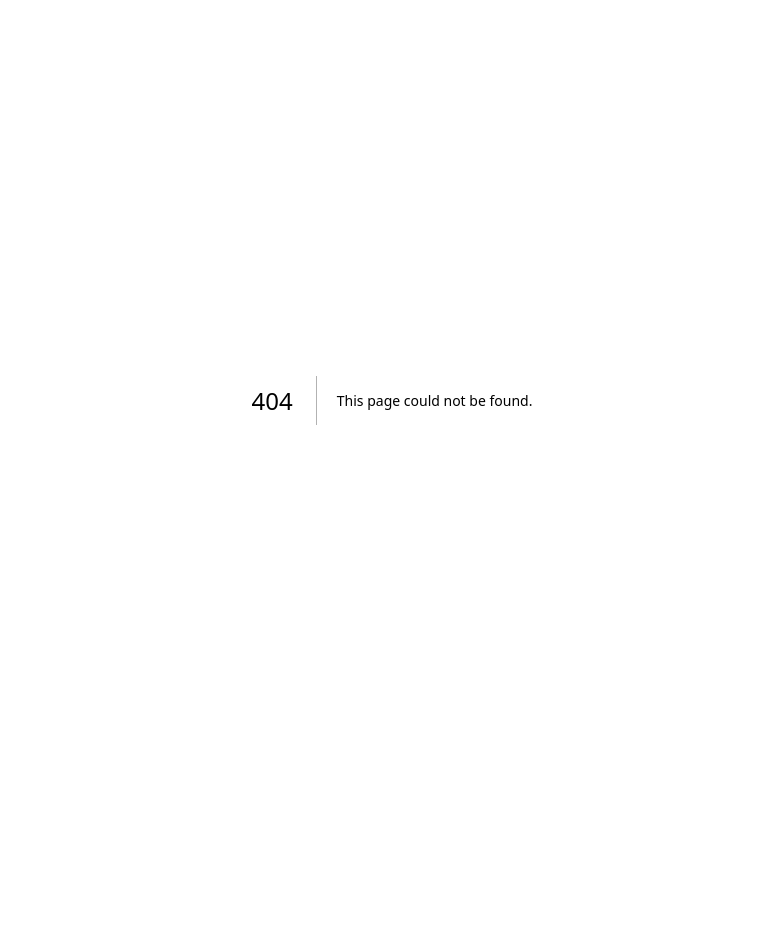
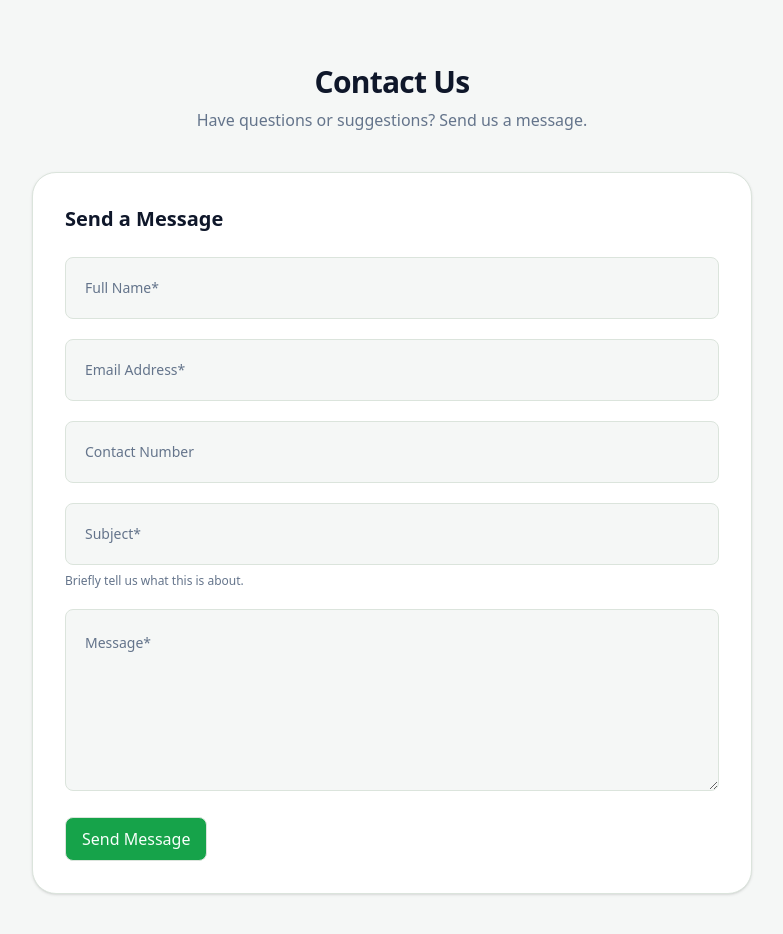
Before and after one commit to jamloresto/cmsc-207-ecolocator, a Next.js app in the folder apps/web/: page /contact in a window 1280 px wide. Before the commit this address had no page. Shown: the top 934 px of the page, without its empty margins (248-1031 px from the left). Before the commit the page ends 800 px from the top, so only its background shows below. Built offline with nearby package versions, Linux system fonts and the light colour scheme.

Commit message:
feat(contact): create public contact form UI

```diff
--- /dev/null
+++ b/apps/web/src/app/contact/page.tsx
@@ -0,0 +1,21 @@
+import { ContactForm } from "@/components/features/contact/contact-form";
+
+
+export default function ContactPage() {
+  return (
+    <main className="bg-background min-h-screen">
+      <div className="mx-auto w-full max-w-3xl px-4 py-12 md:px-6 md:py-16">
+        <div className="mb-8 text-center md:mb-10">
+          <h1 className="text-foreground text-3xl font-bold tracking-tight">
+            Contact Us
+          </h1>
+          <p className="text-muted-foreground mt-2 text-sm md:text-base">
+            Have questions or suggestions? Send us a message.
+          </p>
+        </div>
+
+        <ContactForm />
+      </div>
+    </main>
+  );
+}
--- /dev/null
+++ b/apps/web/src/components/features/contact/contact-form.tsx
@@ -0,0 +1,203 @@
+'use client';
+
+import * as React from 'react';
+import { Loader2 } from 'lucide-react';
+
+import { Button } from '@/components/ui/button';
+import { Card, CardContent, CardHeader, CardTitle } from '@/components/ui/card';
+import { FormField } from '@/components/ui/form-field';
+import { Input } from '@/components/ui/input';
+import { Textarea } from '@/components/ui/textarea';
+
+type ContactFormValues = {
+  name: string;
+  email: string;
+  contact_info: string;
+  subject: string;
+  message: string;
+};
+
+type ContactFormErrors = Partial<Record<keyof ContactFormValues, string>> & {
+  general?: string;
+};
+
+const initialValues: ContactFormValues = {
+  name: '',
+  email: '',
+  contact_info: '',
+  subject: '',
+  message: '',
+};
+
+export function ContactForm() {
+  const [values, setValues] = React.useState<ContactFormValues>(initialValues);
+  const [errors, setErrors] = React.useState<ContactFormErrors>({});
+  const [isSubmitting, setIsSubmitting] = React.useState(false);
+  const [isSuccess, setIsSuccess] = React.useState(false);
+
+  function handleChange(
+    e: React.ChangeEvent<HTMLInputElement | HTMLTextAreaElement>,
+  ) {
+    const { name, value } = e.target;
+
+    setValues((prev) => ({
+      ...prev,
+      [name]: value,
+    }));
+
+    setErrors((prev) => ({
+      ...prev,
+      [name]: '',
+      general: '',
+    }));
+
+    if (isSuccess) {
+      setIsSuccess(false);
+    }
+  }
+
+  function validate() {
+    const nextErrors: ContactFormErrors = {};
+
+    if (!values.name.trim()) nextErrors.name = 'Name is required.';
+    if (!values.email.trim()) nextErrors.email = 'Email is required.';
+    if (!values.subject.trim()) nextErrors.subject = 'Subject is required.';
+    if (!values.message.trim()) nextErrors.message = 'Message is required.';
+
+    setErrors(nextErrors);
+
+    return Object.keys(nextErrors).length === 0;
+  }
+
+  function handleSubmit(e: React.FormEvent<HTMLFormElement>) {
+    e.preventDefault();
+
+    setIsSuccess(false);
+    setErrors({});
+
+    if (!validate()) return;
+
+    setIsSubmitting(true);
+
+    // UI only for now
+    setTimeout(() => {
+      setIsSubmitting(false);
+      setIsSuccess(true);
+      setValues(initialValues);
+    }, 800);
+  }
+
+  return (
+    <Card className="border-border shadow-sm">
+      <CardHeader>
+        <CardTitle className="text-foreground text-xl font-semibold">
+          Send a Message
+        </CardTitle>
+      </CardHeader>
+
+      <CardContent>
+        <form onSubmit={handleSubmit} className="space-y-5">
+          <FormField
+            htmlFor="name"
+            error={errors.name}
+          >
+            <Input
+              id="name"
+              name="name"
+              label="Full Name*"
+              value={values.name}
+              onChange={handleChange}
+              disabled={isSubmitting}
+            />
+          </FormField>
+
+          <FormField
+            htmlFor="email"
+            error={errors.email}
+          >
+            <Input
+              id="email"
+              name="email"
+              type="email"
+              label="Email Address*"
+              value={values.email}
+              onChange={handleChange}
+              disabled={isSubmitting}
+            />
+          </FormField>
+
+          <FormField
+            htmlFor="contact_info"
+            error={errors.contact_info}
+          >
+            <Input
+              id="contact_info"
+              name="contact_info"
+              label="Contact Number"
+              value={values.contact_info}
+              onChange={handleChange}
+              disabled={isSubmitting}
+            />
+          </FormField>
+
+          <FormField
+            htmlFor="subject"
+            helperText="Briefly tell us what this is about."
+            error={errors.subject}
+          >
+            <Input
+              id="subject"
+              name="subject"
+              label="Subject*"
+              value={values.subject}
+              onChange={handleChange}
+              disabled={isSubmitting}
+            />
+          </FormField>
+
+          <FormField
+            htmlFor="message"
+            error={errors.message}
+          >
+            <Textarea
+              id="message"
+              name="message"
+              value={values.message}
+              onChange={handleChange}
+              disabled={isSubmitting}
+              rows={6}
+              label="Message*"
+            />
+          </FormField>
+
+          {errors.general ? (
+            <div className="border-destructive/20 bg-destructive/10 text-destructive rounded-lg border px-4 py-3 text-sm">
+              {errors.general}
+            </div>
+          ) : null}
+
+          {isSuccess ? (
+            <div className="rounded-lg border border-green-500/20 bg-green-500/10 px-4 py-3 text-sm text-green-700 dark:text-green-400">
+              Your message has been prepared successfully.
+            </div>
+          ) : null}
+
+          <Button
+            type="submit"
+            className="w-full md:w-auto"
+            disabled={isSubmitting}
+          >
+            {isSubmitting ? (
+              <>
+                <Loader2 className="mr-2 h-4 w-4 animate-spin" />
+                Sending...
+              </>
+            ) : (
+              'Send Message'
+            )}
+          </Button>
+        </form>
+      </CardContent>
+    </Card>
+  );
+}
```
